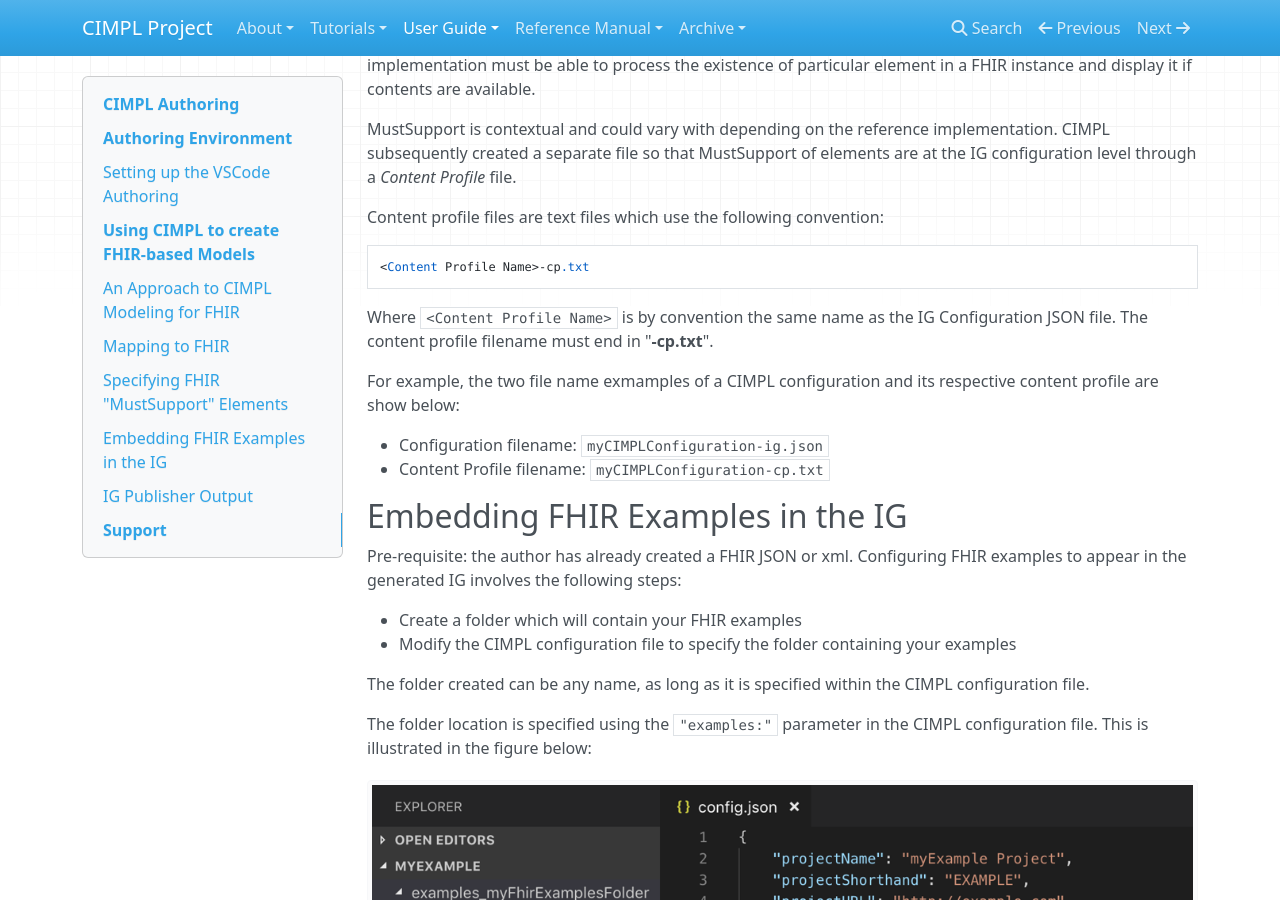
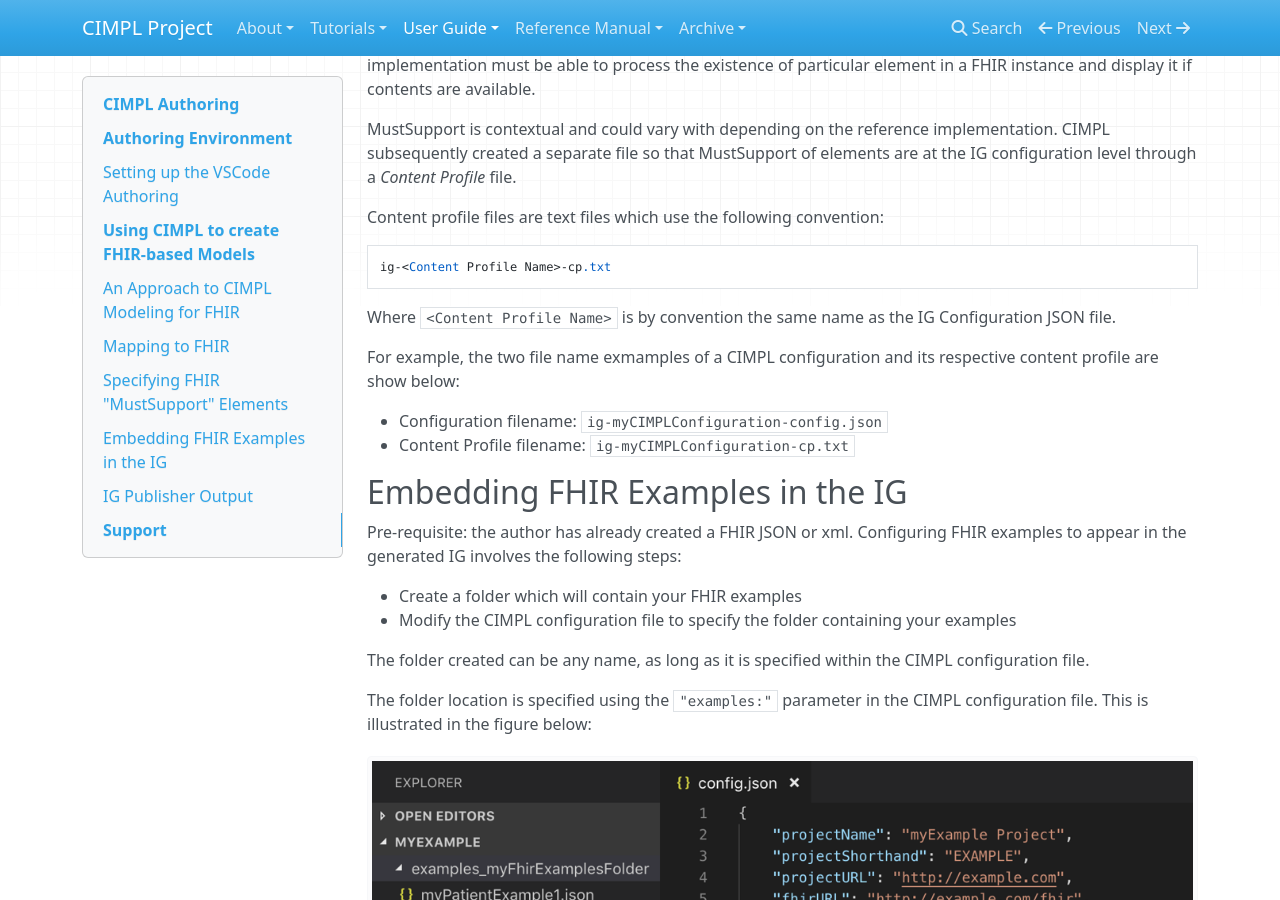
Before and after one commit to standardhealth/cimpl-doc, an MkDocs documentation site: the page built from docs/cimpl6UserGuide.md, in a window 1280 px wide and 900 px high, scrolled down 4377 px. Built offline with MkDocs 1.6.1, drawn with Linux system fonts in a browser that asks for light colours; nearby versions of some CDN libraries.

Commit message:
Updated User Guide

```diff
--- a/docs/cimpl6UserGuide.md
+++ b/docs/cimpl6UserGuide.md
@@ -83,14 +83,14 @@
 
 Content profile files are text files which use the following convention:
 
-    <Content Profile Name>-cp.txt
+    ig-<Content Profile Name>-cp.txt
 
-Where `<Content Profile Name>` is by convention the same name as the IG Configuration JSON file.  The content profile filename must end in "**-cp.txt**".
+Where `<Content Profile Name>` is by convention the same name as the IG Configuration JSON file.
 
 For example, the two file name exmamples of a CIMPL configuration and its respective content profile are show below:
 
-* Configuration filename: `myCIMPLConfiguration-ig.json`
-* Content Profile filename: `myCIMPLConfiguration-cp.txt`
+* Configuration filename: `ig-myCIMPLConfiguration-config.json`
+* Content Profile filename: `ig-myCIMPLConfiguration-cp.txt`
 
 ## Embedding FHIR Examples in the IG
 
```
Also changed, not shown: 1 other file.
